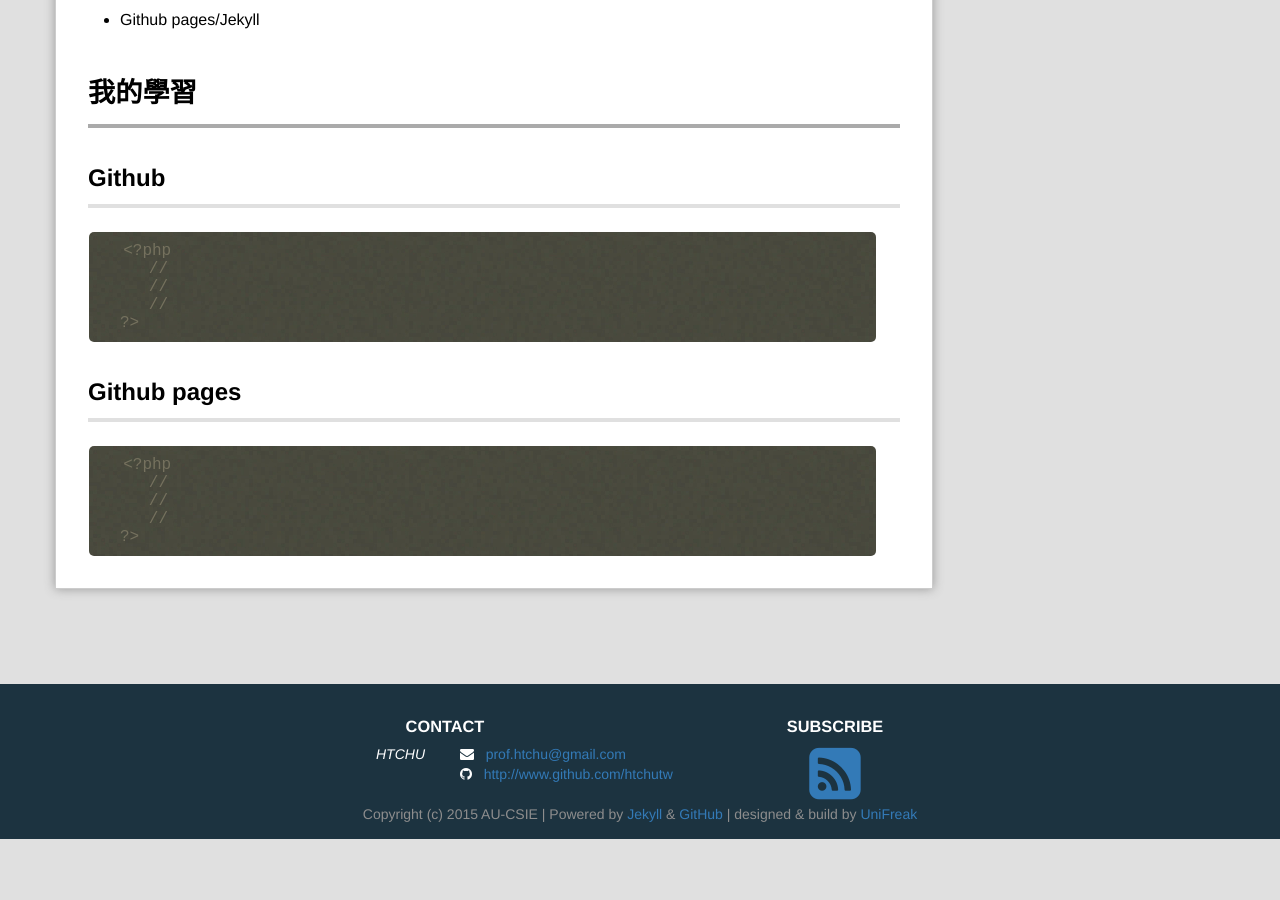
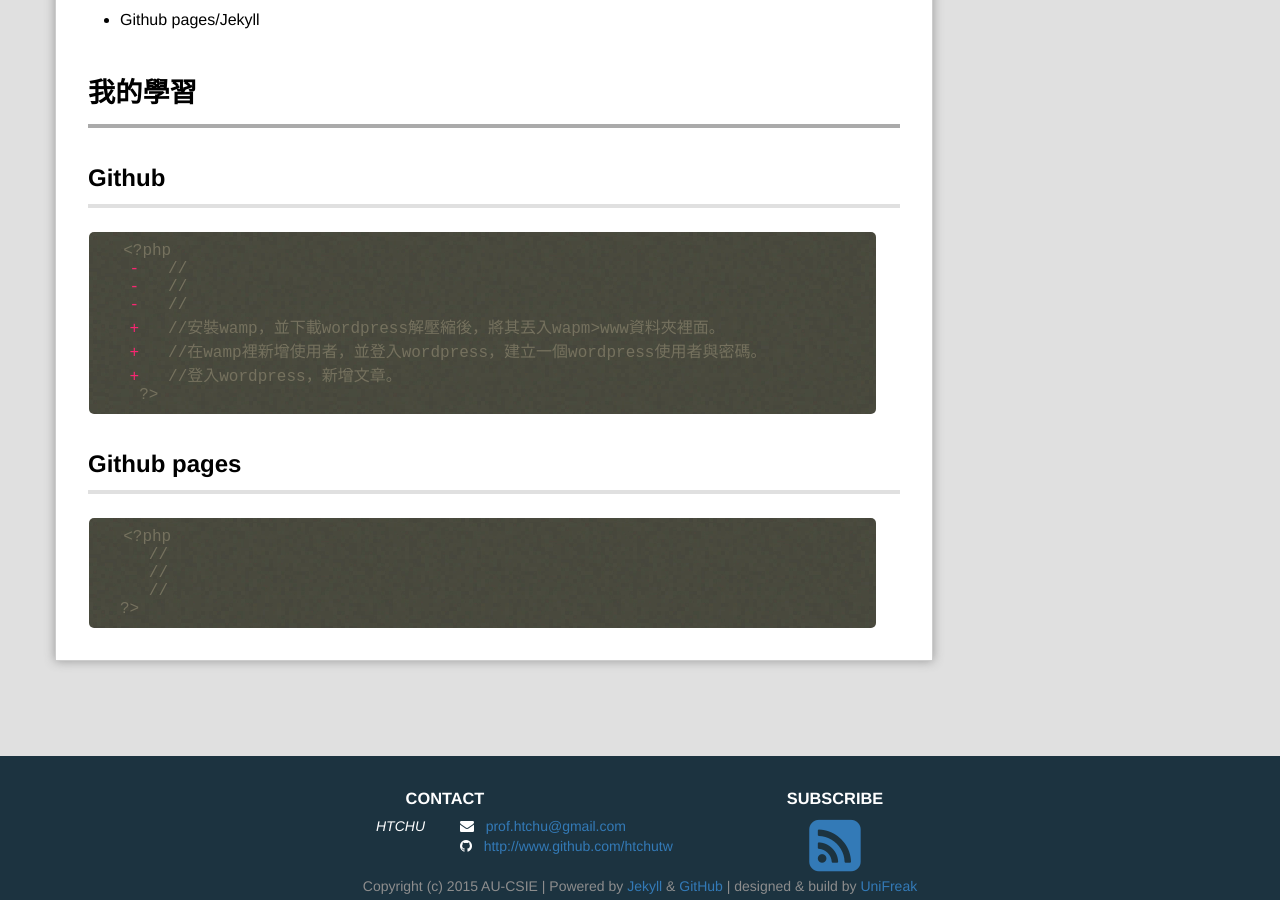
Before and after one commit to Jamie0403/webcourse, a Jekyll site: the page built from _posts/2017-12-20-Class14.md, in a window 1280 px wide and 900 px high, scrolled down 616 px. Built offline with Jekyll 4.4.1, drawn with Linux system fonts in a browser that asks for light colours; Markdown is read by kramdown in place of the engine named in the settings; comment, search, counter and statistics services are not loaded; before the commit the page ends 1455 px from its top, so only the background shows below that.

Commit message:
Update 2017-12-20-Class14.md

````diff
--- a/_posts/2017-12-20-Class14.md
+++ b/_posts/2017-12-20-Class14.md
@@ -21,10 +21,13 @@ github帳號及使用github做blog。。
 
 ```php
 <?php
-   //
-   //
-   //
-?>
+ -   //
+ -   //
+ -   //
+ +   //安裝wamp，並下載wordpress解壓縮後，將其丟入wapm>www資料夾裡面。
+ +   //在wamp裡新增使用者，並登入wordpress，建立一個wordpress使用者與密碼。
+ +   //登入wordpress，新增文章。
+  ?>
 ```
 ##Github pages
 
````
